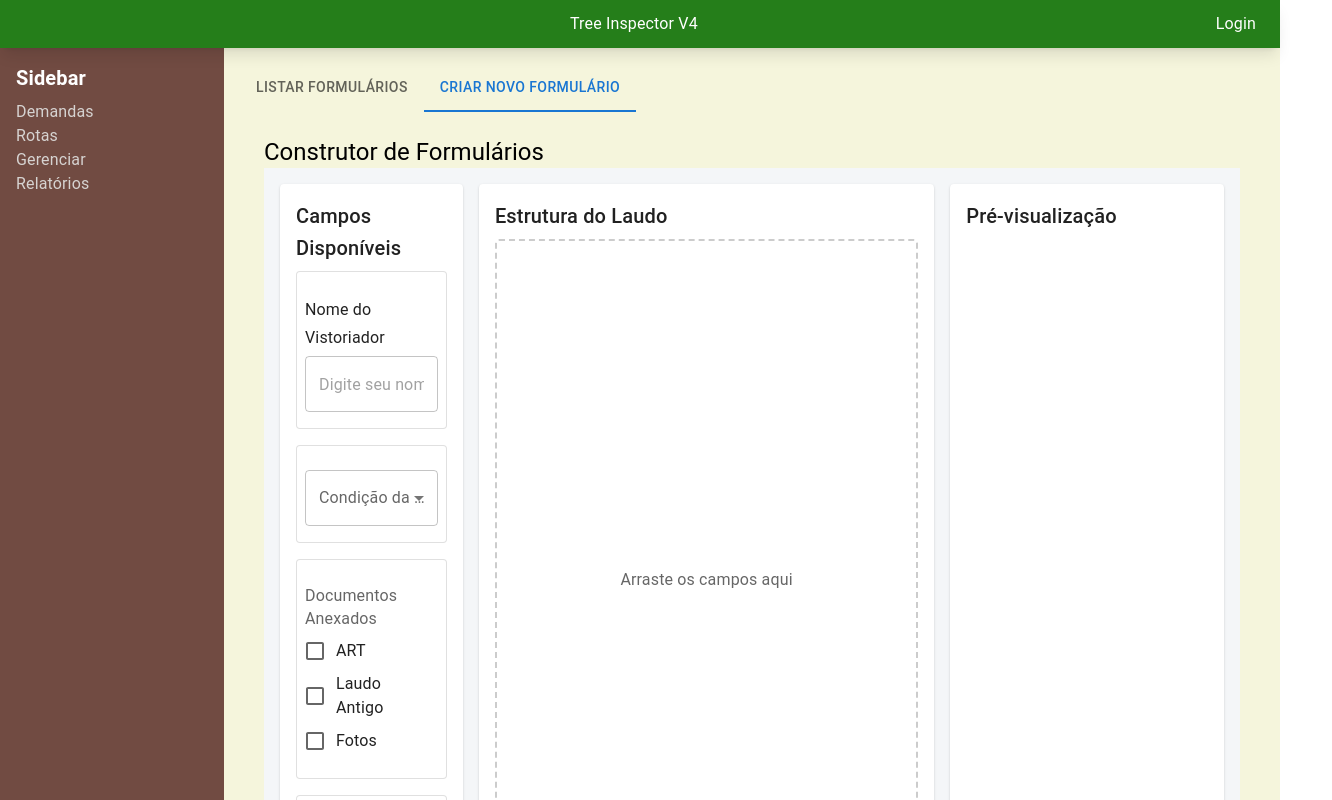
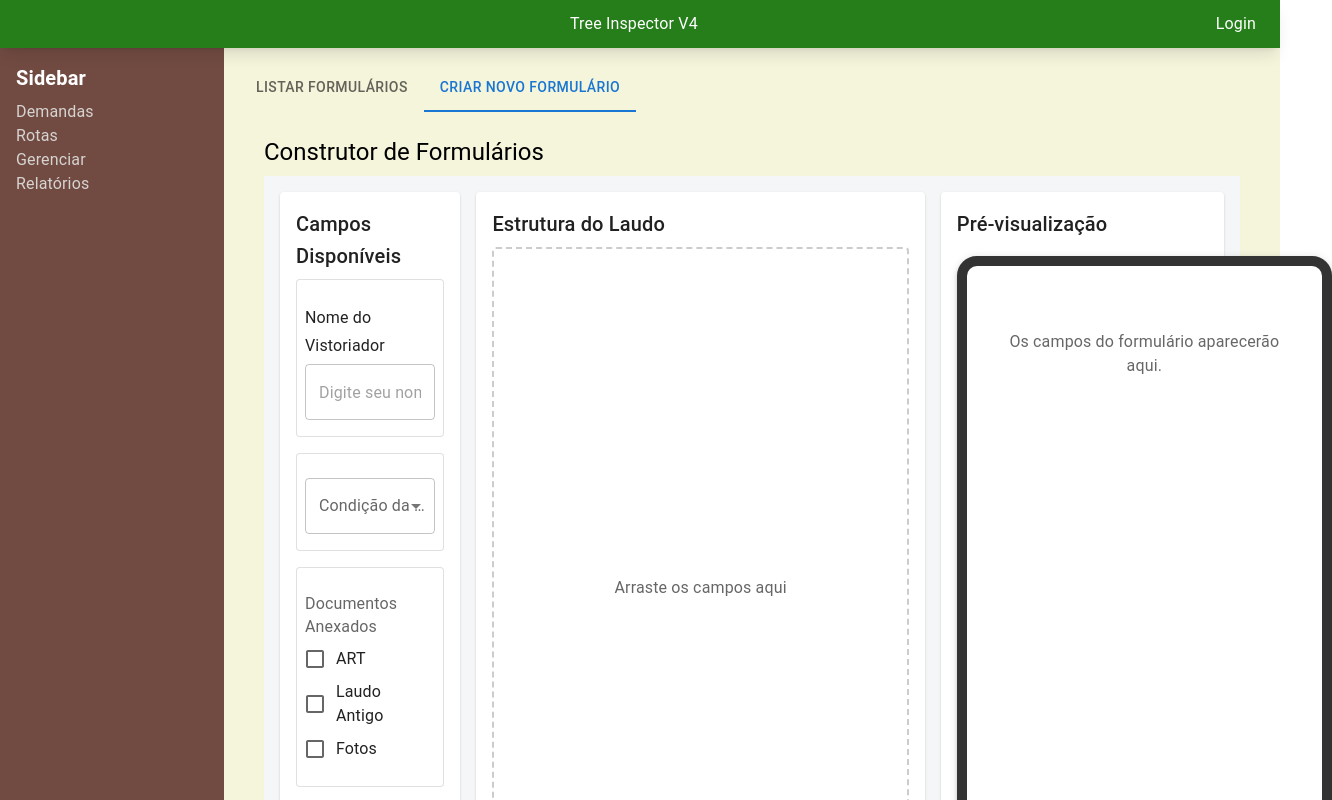
Before and after one commit to tiagodexheimer/tree-inspector-v5, a Next.js app: page /gerenciar/formularios in a window 1280 px wide. Both pictures are taken after a click on the tab "CRIAR NOVO FORMULÁRIO". Shown: the top 800 px of the page, 1332 px wide, since content can reach past the window. Built offline with nearby package versions, Linux system fonts and the light colour scheme; some icons are missing; what @mui/material-nextjs would draw is missing.

Commit message:
feat: Refatorar a página de formulários com novos componentes e lógica de drag-and-drop

```diff
--- a/src/app/gerenciar/formularios/page.tsx
+++ b/src/app/gerenciar/formularios/page.tsx
@@ -1,8 +1,8 @@
 "use client";
 import { useState } from "react";
-import { Box, Tabs, Tab, Typography, Paper, Card } from "@mui/material";
+import { Box, Tabs, Tab, Typography, Card } from "@mui/material";
 
-// Dnd-kit imports
+// Dnd-kit imports - apenas os componentes e métodos necessários para o contexto central
 import {
   DndContext,
   DragEndEvent,
@@ -10,20 +10,19 @@ import {
   DragOverlay,
   closestCenter,
 } from "@dnd-kit/core";
-import {
-  SortableContext,
-  arrayMove,
-  verticalListSortingStrategy,
-} from "@dnd-kit/sortable";
+import { arrayMove } from "@dnd-kit/sortable";
 
-// Nossos componentes customizados (definidos abaixo)
-import { DraggableField } from "@/components/ui/formularios/DraggableField"; // Componente para a lista de origem
-import { SortableField } from "@/components/ui/formularios/SortableField"; // Componente para a lista de destino
-import { Droppable } from "@/components/ui/formularios/Droppable"; // Nossa área de drop
+// Componentes da página Formulários
+import ListaFormularios from "@/components/ui/formularios/ListaFormularios"; // Para a aba 1
+import RenderFormField from "@/components/ui/formularios/RenderFormField"; // Para o DragOverlay
+
+// Novos Componentes de Coluna
+import { FormBuilderSidebar } from "@/components/ui/formularios/FormBuilderSidebar";
+import { FormBuilderCanvas } from "@/components/ui/formularios/FormBuilderCanvas";
+import { FormBuilderPreview } from "@/components/ui/formularios/FormBuilderPreview";
 
 // Tipos e dados
 import { FormField } from "@/types/demanda";
-import RenderFormField from "@/components/ui/formularios/RenderFormField";
 
 // --- DADOS DE EXEMPLO ---
 const camposDeExemplo: FormField[] = [
@@ -66,7 +65,7 @@ export default function FormulariosPage() {
     setActiveTab(newValue);
   };
 
-  // --- 2. LÓGICA DO DRAG-AND-DROP ---
+  // --- 2. LÓGICA DO DRAG-AND-DROP (Permanece centralizada) ---
 
   // Quando um item começa a ser arrastado
   function handleDragStart(event: DragStartEvent) {
@@ -102,13 +101,17 @@ export default function FormulariosPage() {
     const overId = String(over.id);
 
     // Lógica de REORDENAÇÃO (dentro da área de destino)
-    const isOverSortableArea = droppedFields.some((f) => f.id === overId);
-    if (isOverSortableArea && activeId !== overId) {
+    // Verifica se o over é um item já na lista (não o container pai)
+    const isOverSortableItem = droppedFields.some((f) => f.id === overId) && activeId !== overId;
+    if (isOverSortableItem) {
       const oldIndex = droppedFields.findIndex(
         (field) => field.id === activeId
       );
       const newIndex = droppedFields.findIndex((field) => field.id === overId);
-      setDroppedFields((fields) => arrayMove(fields, oldIndex, newIndex));
+      // Garante que o item ativo era um item existente para reordenar
+      if (oldIndex > -1) {
+        setDroppedFields((fields) => arrayMove(fields, oldIndex, newIndex));
+      }
     }
 
     // Lógica para ADICIONAR um novo item da origem para o destino
@@ -118,12 +121,9 @@ export default function FormulariosPage() {
     if (isOverDroppableContainer && isFromSourceList) {
       const fieldToAdd = camposDeExemplo.find((f) => f.id === activeId);
       if (fieldToAdd) {
-        // Opcional: impedir itens duplicados
-        if (droppedFields.some((f) => f.id === fieldToAdd.id)) {
-          // Poderia mostrar um alerta para o usuário aqui
-        } else {
-          setDroppedFields((fields) => [...fields, fieldToAdd]);
-        }
+        // Opção: Clonar o item para que o original possa ser arrastado novamente
+        const newField = { ...fieldToAdd, id: `field-${Date.now()}` };
+        setDroppedFields((fields) => [...fields, newField]);
       }
     }
 
@@ -138,103 +138,38 @@ export default function FormulariosPage() {
     >
       <div className="p-4">
         <Box sx={{ width: "100%" }}>
-          <Tabs value={activeTab} onChange={handleTabChange} /* ... */>
+          <Tabs value={activeTab} onChange={handleTabChange}>
             <Tab label="Listar Formulários" />
             <Tab label="Criar Novo Formulário" />
           </Tabs>
 
-          {/* ... TabPanel de Listar Formulários ... */}
+          {/* TabPanel de Listar Formulários */}
+          <TabPanel value={activeTab} index={0}>
+            <ListaFormularios />
+          </TabPanel>
 
+          {/* TabPanel de Criar Novo Formulário */}
           <TabPanel value={activeTab} index={1}>
-            <Typography variant="h5">Construtor de Formulários</Typography>
+            <Typography variant="h5" gutterBottom>
+              Construtor de Formulários
+            </Typography>
             <Box
               sx={{ display: "flex", gap: 2, p: 2, backgroundColor: "#f4f6f8" }}
             >
               {/* Coluna 1: Ferramentas (Origem) */}
-              <Paper
-                sx={{
-                  width: "20%",
-                  p: 2,
-                  overflowY: "auto",
-                  overflowX: "hidden",
-                }}
-              >
-                <Typography variant="h6" gutterBottom>
-                  Campos Disponíveis
-                </Typography>
-                <Box component="div" className="space-y-4">
-                  {camposDeExemplo.map((campo) => (
-                    <DraggableField key={campo.id} id={campo.id}>
-                      <Card variant="outlined" className="p-2 cursor-grab">
-                        <RenderFormField field={campo} />
-                      </Card>
-                    </DraggableField>
-                  ))}
-                </Box>
-              </Paper>
+              <FormBuilderSidebar camposDisponiveis={camposDeExemplo} />
 
               {/* Coluna 2: Montador (Destino) */}
-              <Paper
-                sx={{
-                  width: "50%",
-                  p: 2,
-                  display: "flex",
-                  flexDirection: "column",
-                }}
-              >
-                <Typography variant="h6" gutterBottom>
-                  Estrutura do Laudo
-                </Typography>
-                <Droppable id="droppable-area">
-                  <SortableContext
-                    items={droppedFields.map((f) => f.id)}
-                    strategy={verticalListSortingStrategy}
-                  >
-                    <Box className="space-y-4 h-full">
-                      {droppedFields.length > 0 ? (
-                        droppedFields.map((field) => (
-                          <SortableField key={field.id} id={field.id}>
-                            <Card
-                              variant="outlined"
-                              className="p-2 cursor-grab"
-                            >
-                              <RenderFormField field={field} />
-                            </Card>
-                          </SortableField>
-                        ))
-                      ) : (
-                        <Box
-                          sx={{
-                            display: "flex",
-                            alignItems: "center",
-                            justifyContent: "center",
-                            height: "100%",
-                            border: "2px dashed #ccc",
-                            borderRadius: "4px",
-                            minHeight: "150px",
-                          }}
-                        >
-                          <Typography color="text.secondary">
-                            Arraste os campos aqui
-                          </Typography>
-                        </Box>
-                      )}
-                    </Box>
-                  </SortableContext>
-                </Droppable>
-              </Paper>
+              <FormBuilderCanvas droppedFields={droppedFields} />
 
-              {/* Coluna 3: Pré-visualização (ainda sem lógica) */}
-              <Paper sx={{ width: "30%", p: 2 }}>
-                <Typography variant="h6">Pré-visualização</Typography>
-                {/* A pré-visualização pode simplesmente renderizar o array `droppedFields` */}
-              </Paper>
+              {/* Coluna 3: Pré-visualização (Celular) */}
+              <FormBuilderPreview droppedFields={droppedFields} />
             </Box>
           </TabPanel>
         </Box>
       </div>
 
-      {/* --- 3. CAMADA DE OVERLAY PARA O CLONE --- */}
+      {/* --- CAMADA DE OVERLAY PARA O CLONE --- */}
       <DragOverlay>
         {activeField ? (
           <Card variant="outlined" className="p-2" elevation={3}>
@@ -246,10 +181,7 @@ export default function FormulariosPage() {
   );
 }
 
-// --- Componentes Auxiliares ---
-// (Estes podem ficar no mesmo arquivo ou serem movidos para seus próprios arquivos)
-
-// O TabPanel pode ficar aqui ou importado de outro lugar
+// --- Componente Auxiliar TabPanel (mantido na página) ---
 function TabPanel(props: {
   children?: React.ReactNode;
   index: number;
--- /dev/null
+++ b/src/components/ui/formularios/FormBuilderCanvas.tsx
@@ -0,0 +1,74 @@
+// src/app/gerenciar/formularios/FormBuilderCanvas.tsx
+import { Box, Paper, Typography, Card } from "@mui/material";
+import { FormField } from "@/types/demanda";
+import { SortableContext, verticalListSortingStrategy } from "@dnd-kit/sortable";
+import { Droppable } from "./Droppable";
+import { SortableField } from "./SortableField";
+import RenderFormField from "@/components/ui/formularios/RenderFormField";
+import React from "react";
+
+interface FormBuilderCanvasProps {
+  // Recebe a lista de campos que foram soltos e que podem ser reordenados
+  droppedFields: FormField[];
+}
+
+/**
+ * Coluna central, a área de drop principal onde o formulário é montado.
+ */
+export function FormBuilderCanvas({ droppedFields }: FormBuilderCanvasProps) {
+  return (
+    <Paper
+      sx={{
+        width: "50%",
+        p: 2,
+        display: "flex",
+        flexDirection: "column",
+      }}
+    >
+      <Typography variant="h6" gutterBottom>
+        Estrutura do Laudo
+      </Typography>
+      {/* O Droppable define a área que aceita a ação de soltar */}
+      <Droppable id="droppable-area">
+        {/* O SortableContext permite reordenar os itens já existentes */}
+        <SortableContext
+          items={droppedFields.map((f) => f.id)}
+          strategy={verticalListSortingStrategy}
+        >
+          <Box className="space-y-4 h-full">
+            {droppedFields.length > 0 ? (
+              // Mapeia os campos soltos, transformando-os em itens reordenáveis
+              droppedFields.map((field) => (
+                <SortableField key={field.id} id={field.id}>
+                  <Card
+                    variant="outlined"
+                    className="p-2 cursor-grab"
+                  >
+                    <RenderFormField field={field} />
+                  </Card>
+                </SortableField>
+              ))
+            ) : (
+              // Mensagem de placeholder quando a área está vazia
+              <Box
+                sx={{
+                  display: "flex",
+                  alignItems: "center",
+                  justifyContent: "center",
+                  height: "100%",
+                  border: "2px dashed #ccc",
+                  borderRadius: "4px",
+                  minHeight: "150px",
+                }}
+              >
+                <Typography color="text.secondary">
+                  Arraste os campos aqui
+                </Typography>
+              </Box>
+            )}
+          </Box>
+        </SortableContext>
+      </Droppable>
+    </Paper>
+  );
+}
--- /dev/null
+++ b/src/components/ui/formularios/FormBuilderPreview.tsx
@@ -0,0 +1,93 @@
+// src/app/gerenciar/formularios/FormBuilderPreview.tsx
+"use client";
+
+import { Box, Paper, Typography, IconButton } from "@mui/material";
+import ChangeHistoryIcon from "@mui/icons-material/ChangeHistory";
+import RadioButtonUncheckedIcon from "@mui/icons-material/RadioButtonUnchecked";
+import CropSquareIcon from "@mui/icons-material/CropSquare";
+import { FormField } from "@/types/demanda";
+import RenderFormField from "@/components/ui/formularios/RenderFormField";
+import React from "react";
+
+interface FormBuilderPreviewProps {
+  // Recebe a lista de campos para renderizar a pré-visualização
+  droppedFields: FormField[];
+}
+
+/**
+ * Coluna lateral direita para pré-visualização do formulário em um mockup de celular.
+ */
+export function FormBuilderPreview({ droppedFields }: FormBuilderPreviewProps) {
+  return (
+    <Paper sx={{ width: "30%", p: 2 }}>
+      <Typography variant="h6">Pré-visualização</Typography>
+      <Box
+        sx={{
+          // Estilo de celular para simular a visualização em campo
+          width: 375,
+          height: 667,
+          borderRadius: 5,
+          border: "10px solid #333",
+          boxShadow: 3,
+          mx: "auto", // Centraliza o mock-up
+          mt: 2,
+          display: "flex", // Adicionado para organizar a tela e a barra de navegação
+          flexDirection: "column",
+          backgroundColor: "white",
+        }}
+      >
+        {/* Conteúdo da Tela do Celular (Scrollable) */}
+        <Box
+          sx={{
+            flexGrow: 1, // Faz esta área ocupar todo o espaço vertical restante
+            overflowY: "auto", // Torna apenas esta área rolável
+            p: 2,
+          }}
+        >
+          {droppedFields.length > 0 ? (
+            // Renderiza os campos do formulário
+            droppedFields.map((field) => (
+              <RenderFormField key={field.id} field={field} />
+            ))
+          ) : (
+            // Mensagem de placeholder quando a área está vazia
+            <Typography
+              color="text.secondary"
+              align="center"
+              sx={{
+                p: 2,
+                mt: 4,
+              }}
+            >
+              Os campos do formulário aparecerão aqui.
+            </Typography>
+          )}
+        </Box>
+
+        {/* Barra de Navegação Inferior (Mockup) */}
+        <Box
+          sx={{
+            py: 0.5,
+            backgroundColor: "#212121", // Cor da barra de navegação do celular
+            color: "white",
+            display: "flex",
+            justifyContent: "space-around",
+            alignItems: "center",
+            borderBottomLeftRadius: '9px', // Arredonda a borda inferior para combinar com o "chassi"
+            borderBottomRightRadius: '9px',
+          }}
+        >
+          <IconButton color="inherit" size="small">
+            <ChangeHistoryIcon fontSize="small" />
+          </IconButton>
+          <IconButton color="inherit" size="small">
+            <RadioButtonUncheckedIcon fontSize="small" />
+          </IconButton>
+          <IconButton color="inherit" size="small">
+            <CropSquareIcon fontSize="small" />
+          </IconButton>
+        </Box>
+      </Box>
+    </Paper>
+  );
+}
--- /dev/null
+++ b/src/components/ui/formularios/FormBuilderSidebar.tsx
@@ -0,0 +1,40 @@
+// src/app/gerenciar/formularios/FormBuilderSidebar.tsx
+import { Box, Paper, Typography, Card } from "@mui/material";
+import { FormField } from "@/types/demanda";
+import { DraggableField } from "./DraggableField";
+import RenderFormField from "@/components/ui/formularios/RenderFormField";
+import React from "react";
+
+interface FormBuilderSidebarProps {
+  // Recebe a lista de campos que podem ser arrastados
+  camposDisponiveis: FormField[];
+}
+
+/**
+ * Coluna lateral esquerda com os campos disponíveis para arrastar.
+ */
+export function FormBuilderSidebar({ camposDisponiveis }: FormBuilderSidebarProps) {
+  return (
+    <Paper
+      sx={{
+        width: "20%",
+        p: 2,
+        overflowY: "auto",
+        overflowX: "hidden",
+      }}
+    >
+      <Typography variant="h6" gutterBottom>
+        Campos Disponíveis
+      </Typography>
+      <Box component="div" className="space-y-4">
+        {camposDisponiveis.map((campo) => (
+          <DraggableField key={campo.id} id={campo.id}>
+            <Card variant="outlined" className="p-2 cursor-grab">
+              <RenderFormField field={campo} />
+            </Card>
+          </DraggableField>
+        ))}
+      </Box>
+    </Paper>
+  );
+}
```
Also changed, not shown: src/components/ui/formularios/ListaFormularios.tsx (renamed from src/components/ui/demandas/ListaFormularios.tsx).
